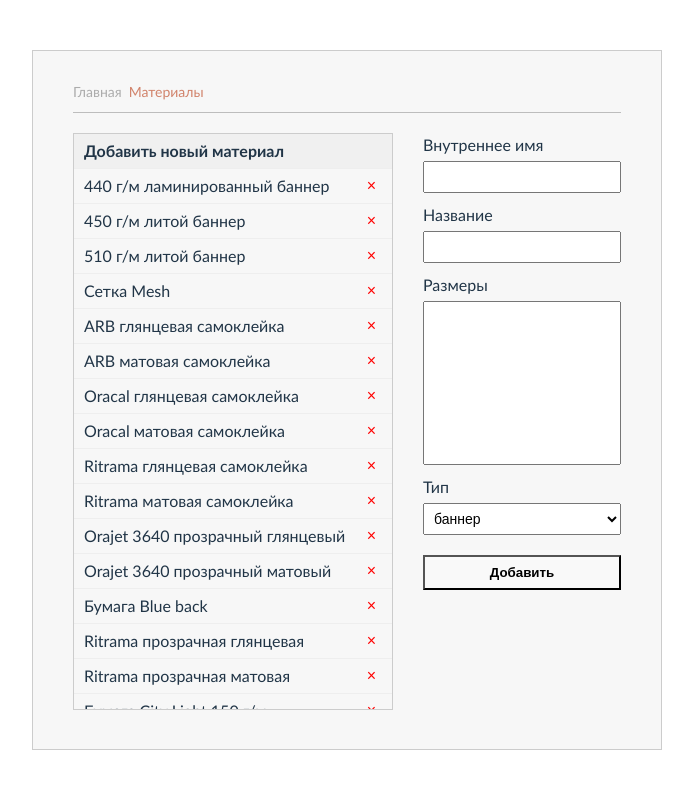
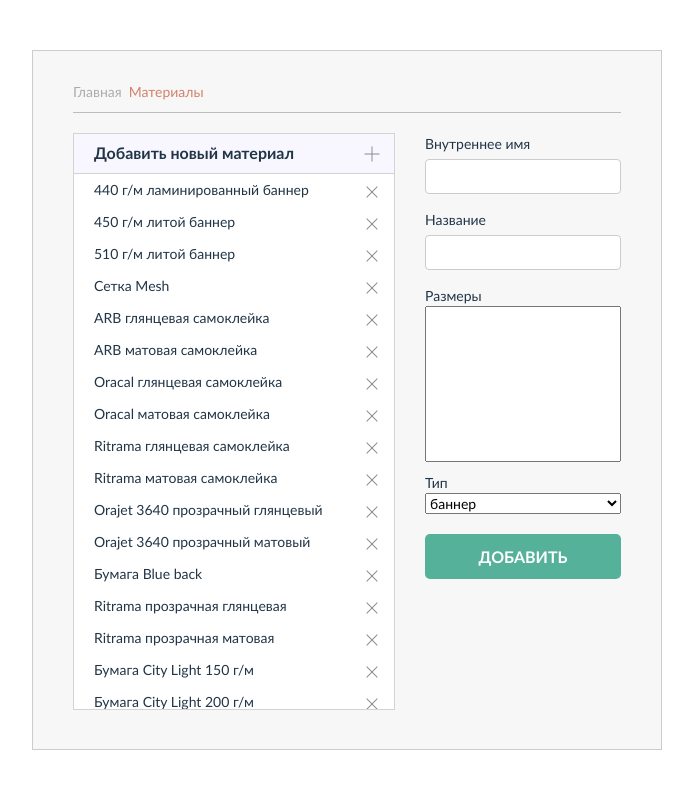
Before and after one commit to sergstamper/waste-material, a React (Vite) app: page /#/settings in a window 1280 px wide. Shown: the top 788 px of the page, without its empty margins (293-986 px from the left). Built offline with nearby package versions, Linux system fonts and the light colour scheme.

Commit message:
Make settings page

```diff
--- a/src/components/Button/Button.css
+++ b/src/components/Button/Button.css
@@ -12,7 +12,8 @@
     font-size: 16px;
 }
 
-.button-calc {
+.button-calc,
+.save-button {
     background-color: #55b19a;
 }
 
@@ -20,7 +21,8 @@
     background-color: #d1836b;
 }
 
-.button-calc:hover {
+.button-calc:hover,
+.save-button:hover {
     background-color: #6ad8bc;
     transition: 0.2s;
 }
@@ -30,7 +32,8 @@
     transition: 0.2s;
 }
 
-.button-calc:active {
+.button-calc:active,
+.save-button:active {
     background-color: #449e88;
     transition: 0.1s;
 }
@@ -100,3 +103,85 @@
     background-color: #a05b46;
     transition: 0.1s;
 }
+
+.delete-item-button {
+    position: relative;
+    width: 25px;
+    height: 25px;
+    border: none;
+    background: none;
+}
+
+.delete-item-button::before,
+.delete-item-button::after {
+    content: "";
+    width: 15px;
+    height: 1px;
+    border: none;
+    background-color: #8d8d8d;
+    position: absolute;
+}
+
+.delete-item-button::before {
+    top: 50%;
+    left: 50%;
+    transform: translate(-50%, -50%) rotate(45deg);
+}
+
+.delete-item-button::after {
+    top: 50%;
+    left: 50%;
+    transform: translate(-50%, -50%) rotate(-45deg);
+}
+
+.delete-item-button:hover::before,
+.delete-item-button:hover::after {
+    background-color: #d1836b;
+}
+
+.delete-item-button:hover {
+    cursor: pointer;
+}
+
+.add-material-button {
+    width: 25px;
+    height: 25px;
+    border-radius: 15px;
+    border: none;
+    background-color: white;
+    position: relative;
+    transition: 0.2s;
+}
+
+.add-material-button::before,
+.add-material-button::after {
+    position: absolute;
+    content: "";
+    width: 15px;
+    height: 1px;
+    background-color: #8d8d8d;
+    transition: 0.2s;
+}
+
+.add-material-button::before {
+    top: 50%;
+    left: 50%;
+    transform: translate(-50%, -50%);
+}
+
+.add-material-button::after {
+    top: 50%;
+    left: 50%;
+    transform: translate(-50%, -50%) rotate(90deg);
+}
+
+.add-material-button:hover::before,
+.add-material-button:hover::after {
+    background-color: #55b19a;
+    transition: 0.2s;
+}
+
+.save-button {
+    width: 100%;
+
+}
--- a/src/components/Input/Input.css
+++ b/src/components/Input/Input.css
@@ -1,13 +1,24 @@
-.input {
+.input-field {
     border: 1px solid #ccc;
     border-radius: 4px;
     padding: 8px;
-    width: 120px;
     box-sizing: border-box;
+
 }
 
 .input-container {
     display: flex;
     flex-direction: column;
-    gap: 10px;
 }
+
+.input-main {
+    width: 120px;
+        margin-top: 10px;
+}
+
+.input-settings {
+    width: 100%;
+    margin: 5px 0;
+    padding: 8px;
+    font-size: 14px;
+}
--- a/src/components/Input/Input.jsx
+++ b/src/components/Input/Input.jsx
@@ -1,12 +1,12 @@
 import './Input.css';
 import PropTypes from 'prop-types';
 
-function Input({ value, onChange, id, label }) {
+function Input({ value, onChange, id, label, className }) {
   return (
     <div className='input-container'>
       <label htmlFor={id}>{label}</label>
       <input
-        className='input'
+        className={`input-field ${className}`}
         type="text"
         value={value}
         onChange={onChange}
--- a/src/components/InputData/InputData.jsx
+++ b/src/components/InputData/InputData.jsx
@@ -29,11 +29,13 @@ function InputData({
                 value={width}
                 id="width"
                 label="Ширина"
+                className='input-main'
                 onChange={onWidthChange} />
               <Input
                 value={height}
                 id="height"
                 label="Высота"
+                className='input-main'
                 onChange={onHeightChange} />
             </div>
         </div>
--- a/src/components/Settings/Settings.css
+++ b/src/components/Settings/Settings.css
@@ -1,3 +1,15 @@
+.settings,
+.material-list,
+.material-item,
+.material-form input,
+.material-form textarea,
+.material-form select {
+  font-family: "Calibri", sans-serif;
+  font-weight: 400;
+  font-style: normal;
+  font-size: 14px;
+}
+
 .settings {
   display: flex;
   gap: 30px;
@@ -6,17 +18,21 @@
 
 .material-list {
   width: 320px;
-  border: 1px solid #ccc;
+  border: 1px solid #d3d3d3;
   height: 575px;
   overflow-y: auto;
+  background-color: white;
 }
 
 .material-item {
   display: flex;
   justify-content: space-between;
-  padding: 5px 10px;
-  border-bottom: 1px solid #eee;
+  padding: 5px 10px 2px 20px;
   cursor: pointer;
+}
+
+.material-item:hover {
+  background-color: #e2e2e2;
 }
 
 .material-item span {
@@ -33,8 +49,15 @@
 
 .material-item.add {
   font-weight: bold;
-  background-color: #f0f0f0;
+  padding: 7px 10px 7px 20px;
+  background-color: #f8f7ff;
   cursor: pointer;
+  font-size: 16px;
+  border-bottom: 1px solid #d3d3d3;
+}
+
+.material-item.add:hover {
+  background-color: #e2e2e2;
 }
 
 .material-form {
@@ -50,13 +73,13 @@
   flex-direction: column;
 }
 
-.material-form input,
+/* .material-form input,
 .material-form textarea,
 .material-form select {
   padding: 6px;
   font-size: 14px;
   margin-top: 4px;
-}
+} */
 
 .material-form button {
   margin-top: 10px;
--- a/src/components/Settings/Settings.jsx
+++ b/src/components/Settings/Settings.jsx
@@ -1,5 +1,7 @@
 import { useEffect, useState } from 'react';
 import './Settings.css';
+import Button from '../Button/Button';
+import Input from '../Input/Input';
 
 const materialTypes = [
   {id: 1, value: 'banner', label: 'баннер'},
@@ -13,12 +15,14 @@ function Settings() {
   const [selectedIndex, setSelectedIndex] = useState(null);
   const [sizeText, setSizeText] = useState('');
 
-  const [form, setForm] = useState({
+  const initialFormState = {
     name: '',
     description: '',
     size: [],
     type: 'banner',
-  });
+  }
+
+  const [form, setForm] = useState(initialFormState);
 
   useEffect(() => {
     fetch('materials.json')
@@ -51,6 +55,10 @@ function Settings() {
   };
 
   const handleSave = () => {
+    if (!form.name || !form.description || !form.size.length) {
+      alert('Пожалуйста, заполните все поля.');
+      return;
+    }
     const updatedData = [...data];
     if (selectedIndex === null) {
       updatedData.push(form);
@@ -60,13 +68,13 @@ function Settings() {
     }
     setData(updatedData);
     setSelectedIndex(null);
-    setForm({ name: '', description: '', size: [], type: 'banner' });
+    setForm(initialFormState);
     setSizeText('');
   };
 
   const handleNewMaterial = () => {
     setSelectedIndex(null);
-    setForm({ name: '', description: '', size: [], type: 'banner' });
+    setForm(initialFormState);
     setSizeText('');
     console.log('sizeText', sizeText);
   };
@@ -80,39 +88,48 @@ function Settings() {
     const updatedData = data.filter((_, i) => i !== index);
     setData(updatedData);
     setSelectedIndex(null);
+    setForm(initialFormState);
+    setSizeText('');
   };
 
   return (
     <div className="settings">
       <div className="material-list">
         <div className="material-item add" onClick={handleNewMaterial}>
-          Добавить новый материал
+          <span>Добавить новый материал</span>
+          <Button
+            onClick={handleNewMaterial}
+            id='add'
+            className='add-material-button' />
         </div>
         {data.map((item, index) => (
           <div key={index} className="material-item">
             <span onClick={() => handleSelect(index)}>{item.description}</span>
-            <button onClick={() => handleDelete(index)}>×</button>
+            <Button
+              onClick={() => handleDelete(index)}
+              id='delete'
+              className='delete-item-button' />
           </div>
         ))}
       </div>
 
       <div className="material-form">
-        <label>
-          Внутреннее имя
-          <input
-            type="text"
+        <Input
+          label="Внутреннее имя"
           value={form.name}
+          id='inner-name'
+          className='input-settings'
           onChange={(e) => handleFormChange('name', e.target.value)}
         />
-        </label>
-        <label>
-          Название
-          <input
-            type="text"
+
+        <Input
+          label="Название"
           value={form.description}
+          id='description'
+          className='input-settings'
           onChange={(e) => handleFormChange('description', e.target.value)}
         />
-        </label>
+
         <label>
           Размеры
           <textarea
@@ -135,43 +152,15 @@ function Settings() {
           </select>
         </label>
 
-        <button onClick={handleSave}>
-          {selectedIndex === null ? 'Добавить' : 'Сохранить'}
-        </button>
+        <Button
+          onClick={handleSave}
+          id='save'
+          className='save-button'
+          name={selectedIndex === null ? 'ДОБАВИТЬ' : 'СОХРАНИТЬ'}
+        />
       </div>
     </div>
   );
 }
 
 export default Settings;
-
-
-// import { useEffect, useState } from 'react';
-// import './Settings.css';
-
-// function Settings() {
-//   const [data, setData] = useState(null);
-
-//   useEffect(() => {
-//     fetch('materials.json')
-//       .then(response => response.json())
-//       .then(data => setData(data))
-//       .catch(error => console.error('Error fetching data:', error));
-//   }, []);
-
-//   return (
-//     <div className="settings">
-//       {data ? (
-//         <ul>
-//           {data.map((item, index) => (
-//             <li key={index}>{item.description}</li>
-//           ))}
-//         </ul>
-//       ) : (
-//         <p>Loading...</p>
-//       )}
-//     </div>
-//   );
-// }
-
-// export default Settings;
```
Also changed, not shown: src/components/Button/Button.jsx (+14 -1 lines), src/components/MaterialList/MaterialList.jsx (added, +36 -0 lines), src/components/MaterialList/MaterialList.css (added). Lines whose indentation alone changed are shown as unchanged.
